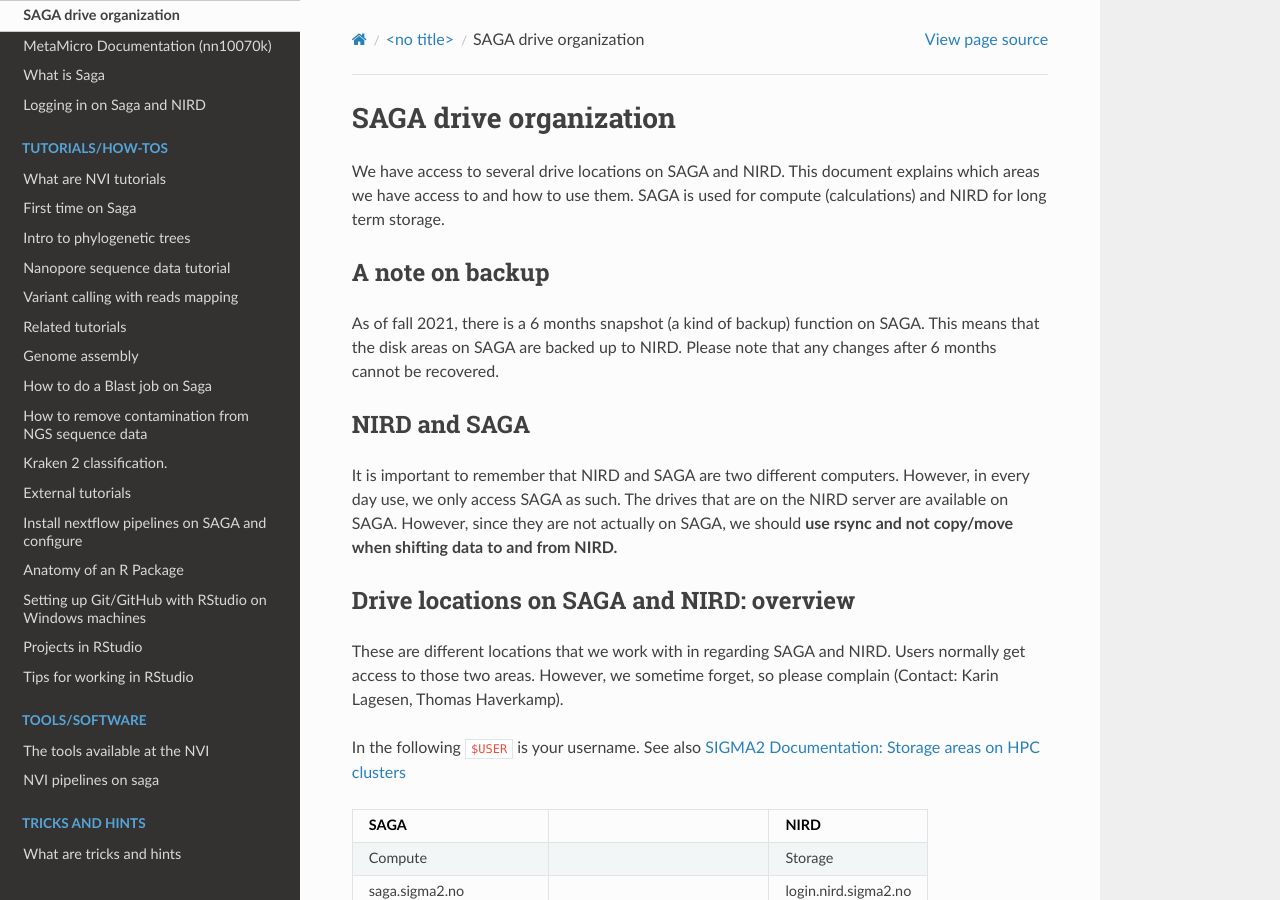
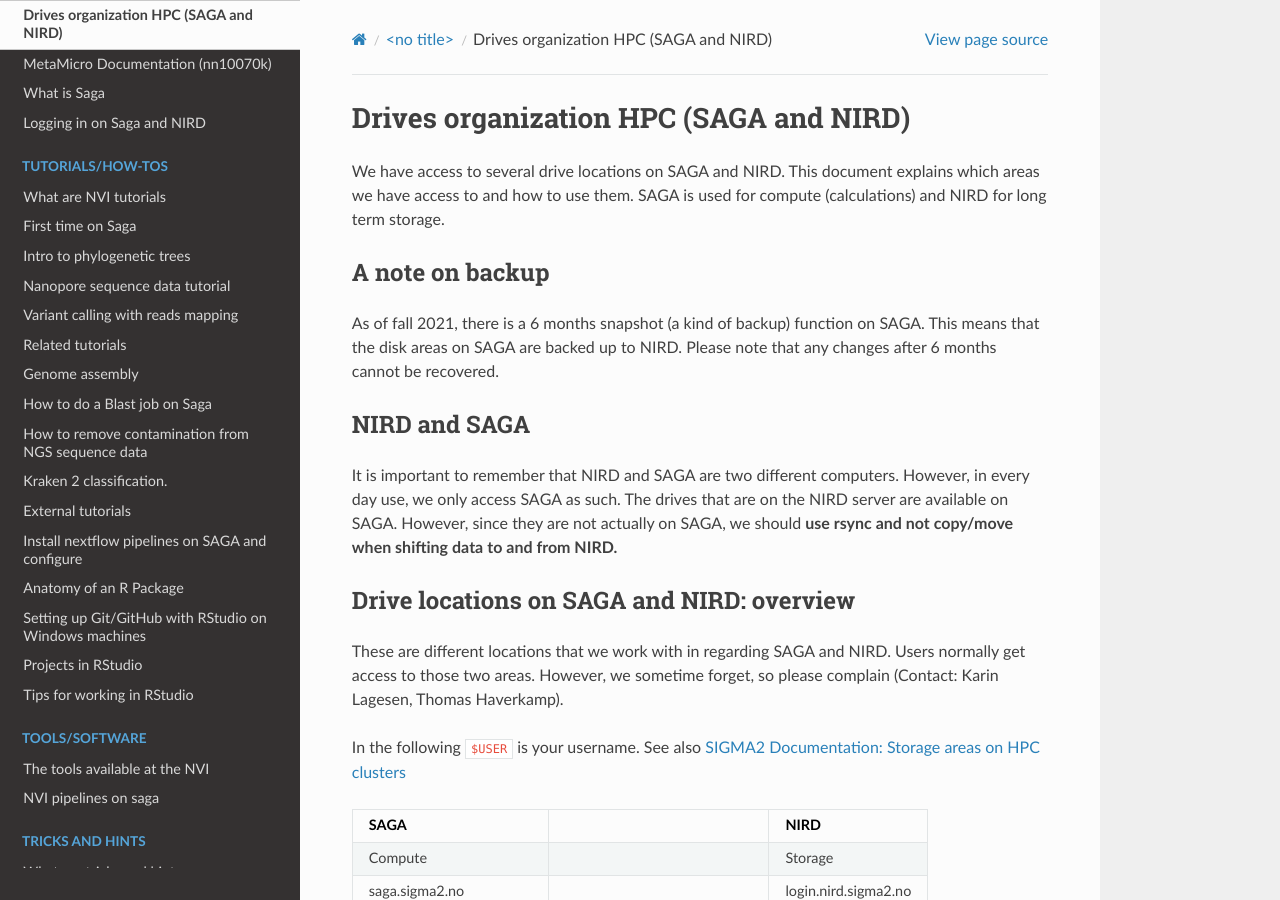
Before and after one commit to NorwegianVeterinaryInstitute/nvi-documentation, a Sphinx documentation site: the page built from docs/source/technical/drives_saga.md, in a window 1280 px wide and 900 px high. Built offline with Sphinx 7.4.7 and the Read the Docs theme 2.0.0, drawn with Linux system fonts in a browser that asks for light colours; pages that are not in the unit, such as notebooks, are missing from menus.

Commit message:
Update drives_saga.md

```diff
--- a/docs/source/technical/drives_saga.md
+++ b/docs/source/technical/drives_saga.md
@@ -1,4 +1,4 @@
-# SAGA drive organization
+# Drives organization HPC (SAGA and NIRD)
 
 We have access to several drive locations on SAGA and NIRD. This document
 explains which areas we have access to and how to use them. SAGA is used
```
